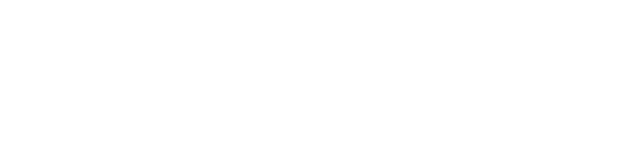
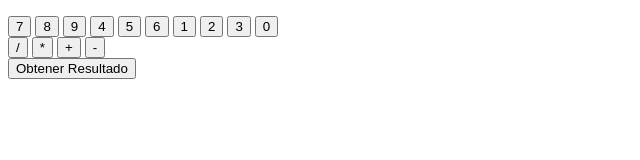
Before and after one commit to zozodei/Calculadora-2.0-js, a plain HTML site: page index.html in a window 1280 px wide. Shown: the whole page, without its empty margins (0-640 px from the left). Drawn offline with Linux system fonts and the light colour scheme.

Commit message:
falta terminar el java.js

```diff
--- a/index.html
+++ b/index.html
@@ -4,10 +4,40 @@
     <meta charset="UTF-8">
     <meta name="viewport" content="width=device-width, initial-scale=1.0">
     <title>JavaScript</title>
+
 </head>
 <body>
-    <script src="java.js">
+    <script src="java.js"></script>
+    <section class = "calculadora">
 
-    </script>
+
+        <p readonly id = "resultado"></p>
+
+
+        <div class = "numeros">
+        <button onclick="enviarValores('7')">7</button>
+        <button onclick="enviarValores('8')">8</button>
+        <button onclick="enviarValores('9')">9</button>
+        <button onclick="enviarValores('4')">4</button>
+        <button onclick="enviarValores('5')">5</button>
+        <button onclick="enviarValores('6')">6</button>
+        <button onclick="enviarValores('1')">1</button>
+        <button onclick="enviarValores('2')">2</button>
+        <button onclick="enviarValores('3')">3</button>
+        <button onclick="enviarValores('0')">0</button>
+        </div>
+
+        <div class = "operaciones">
+        <button onclick="enviarOperacion('/')">/</button>
+        <button onclick="enviarOperacion('*')">*</button>
+        <button onclick="enviarOperacion('+')">+</button>
+        <button onclick="enviarOperacion('-')">-</button>
+        </div>
+
+        <div class = "Igual">
+        <button onclick="enviarValores('=')">Obtener Resultado</button>
+        </div>
+
+    </section>
 </body>
 </html>
--- a/java.js
+++ b/java.js
@@ -0,0 +1,22 @@
+let numeroActual = "";
+let numeroAnterior = "";
+
+function mostrar(valor)
+{
+    document.getElementById("resultado")
+}
+
+function enviarValores(valor)
+{
+    if (valor === "=")
+    {
+        calcular();
+    }
+    numeroActual += valor
+    mostrar(numeroActual);
+}
+function enviarOperacion(operador)
+{
+
+}
+function calcular () {}
```
